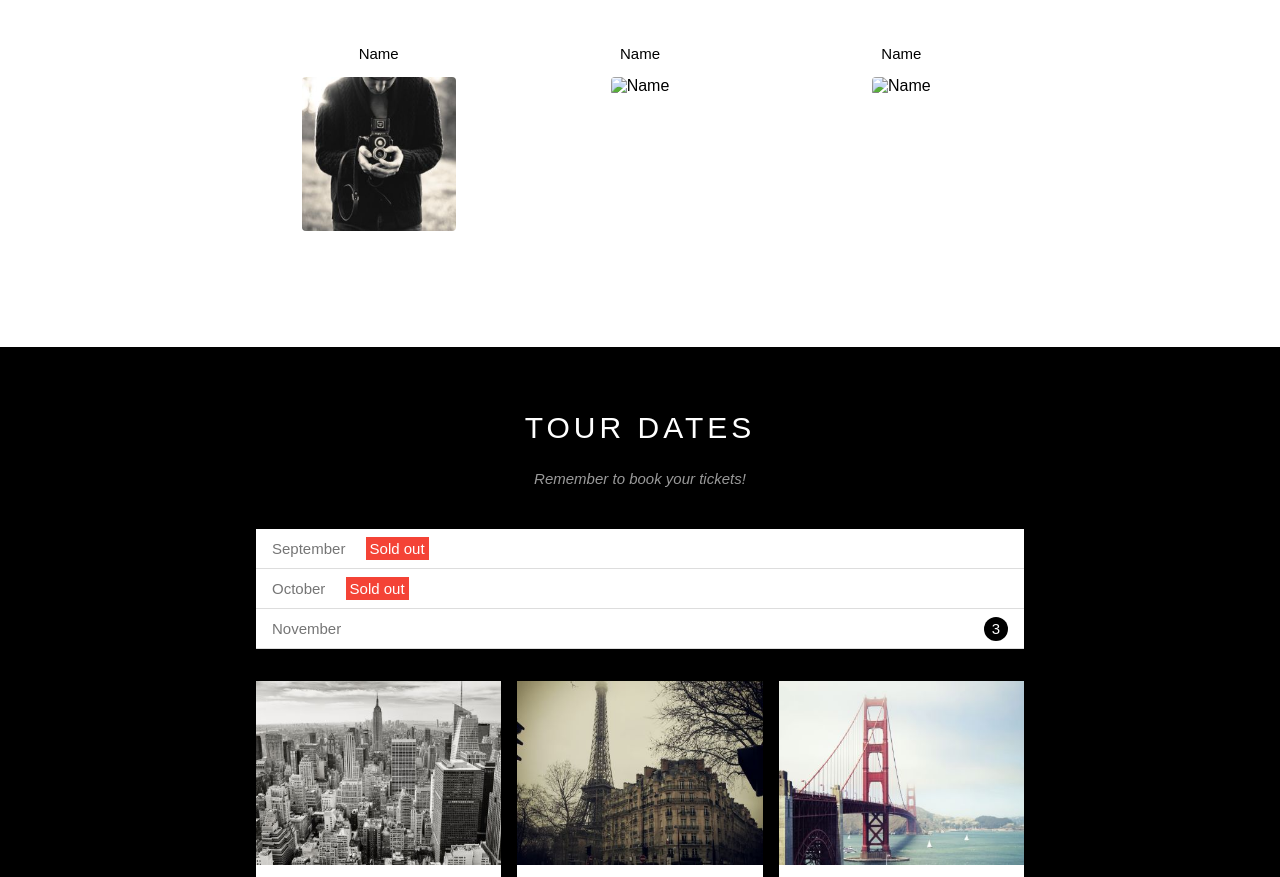
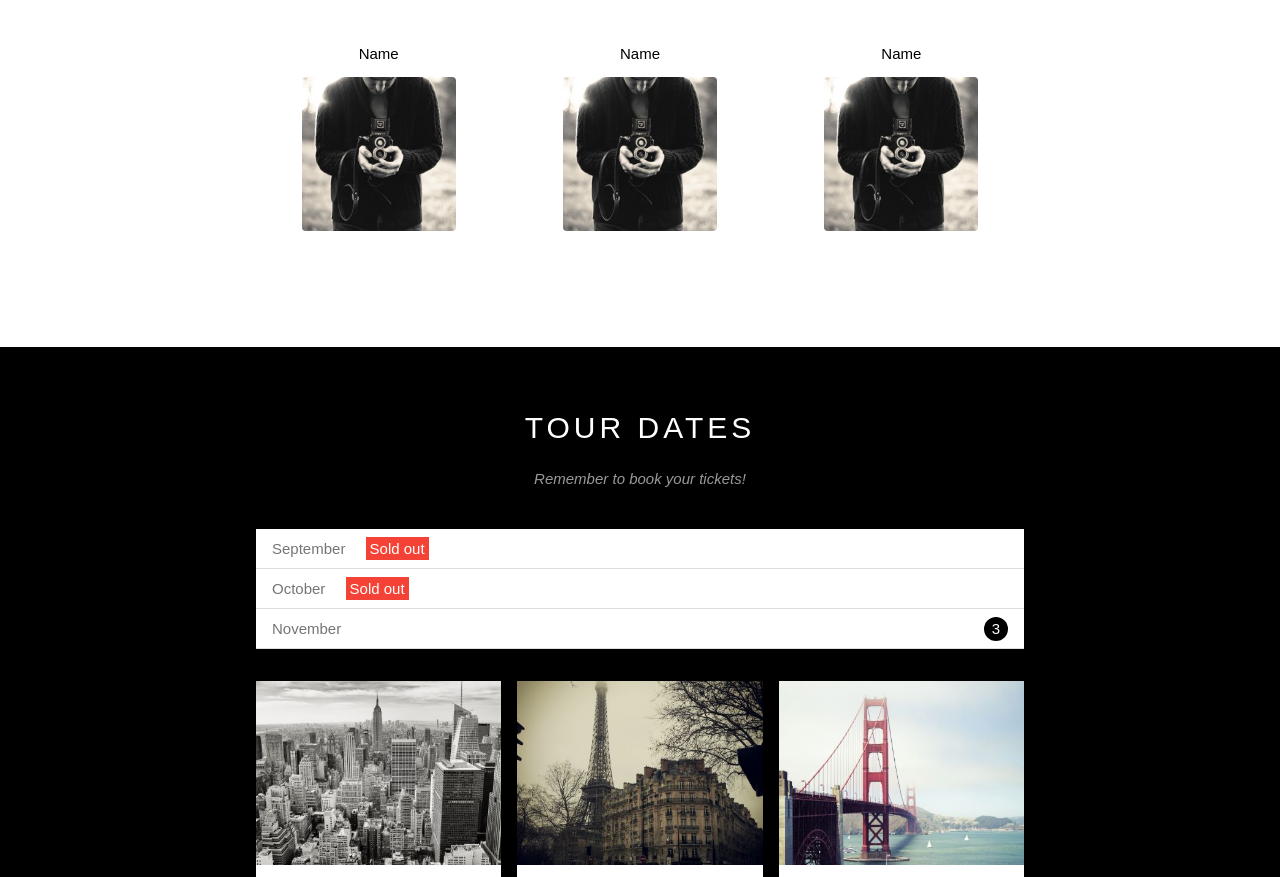
Before and after one commit to tanphuc03182/The-Band, a plain HTML site: page index.html in a window 1280 px wide. Shown: the part 1001-1878 px from the top of the page. Drawn offline with Linux system fonts and the light colour scheme; the site is published under a folder, as on GitHub Pages, so addresses that start at the root find nothing.

Commit message:
Update index.html
fix img

```diff
--- a/index.html
+++ b/index.html
@@ -63,11 +63,11 @@
                     </div>
                     <div class="col s-col-full mt-32 col-third text-center">
                         <p class="members-name">Name</p>
-                        <img src="/assets/img/ct.jpg" alt="Name" class="members-img">
+                        <img src="./assets/img/ct.jpg" alt="Name" class="members-img">
                     </div>
                     <div class="col s-col-full mt-32 col-third text-center">
                         <p class="members-name">Name</p>
-                        <img src="/assets/img/ct.jpg" alt="Name" class="members-img">
+                        <img src="./assets/img/ct.jpg" alt="Name" class="members-img">
                     </div>
                 </div>
             </div>
```
